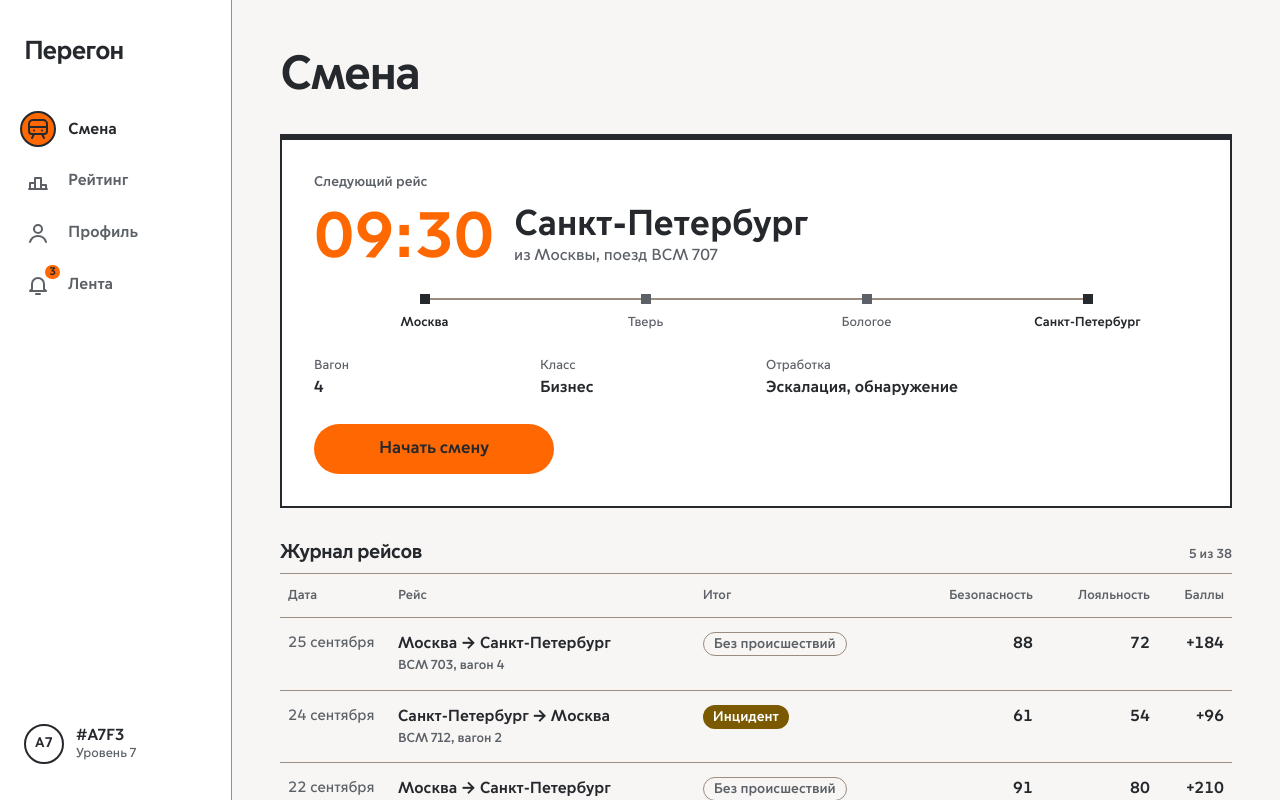
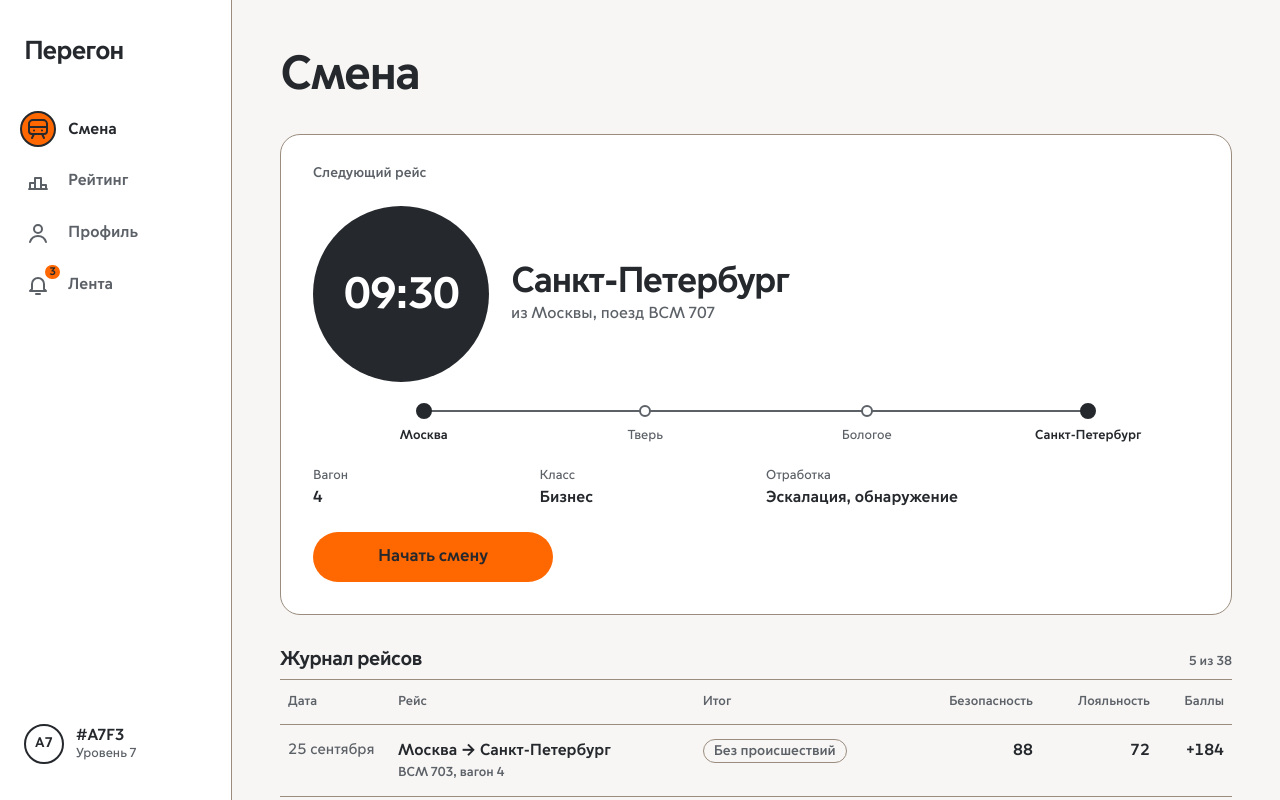
Before and after one commit to GachiL0Rd/vsm-400, a React (Vite) app in the folder Frontend/: page / in a window 1280 px wide. Shown: the top 800 px of the page. Built offline with nearby package versions, Linux system fonts and the light colour scheme; no server answers.

Commit message:
style(frontend): restyle cabinet around the departure token

```diff
--- a/Frontend/src/screens/FeedScreen/FeedScreen.css
+++ b/Frontend/src/screens/FeedScreen/FeedScreen.css
@@ -2,7 +2,7 @@
   max-width: var(--measure);
   margin: 0;
   padding: 0;
-  border-top: 2px solid var(--ink);
+  border-top: 1px solid var(--line);
   list-style: none;
 }
 
@@ -57,7 +57,7 @@
 }
 
 .notice:not(.notice--unread) .notice__icon {
-  color: var(--smoke);
+  color: var(--iron);
 }
 
 .notice__text {
--- a/Frontend/src/screens/ProfileScreen/ProfileScreen.css
+++ b/Frontend/src/screens/ProfileScreen/ProfileScreen.css
@@ -11,15 +11,17 @@
 
 .streak {
   display: grid;
-  grid-template-columns: repeat(7, 1fr);
-  gap: 4px;
+  grid-template-columns: repeat(7, 32px);
+  gap: 8px;
   margin: 0;
   padding: 0;
   list-style: none;
 }
 
 .streak__day {
-  height: 28px;
+  width: 32px;
+  height: 32px;
+  border-radius: 50%;
   background: var(--cloud);
 }
 
@@ -28,8 +30,8 @@
 }
 
 .streak__day--today {
-  border: 2px dashed var(--smoke);
-  background: var(--white);
+  border: 2px dashed var(--iron);
+  background: var(--paper);
 }
 
 .stats {
--- a/Frontend/src/screens/RatingScreen/RatingScreen.css
+++ b/Frontend/src/screens/RatingScreen/RatingScreen.css
@@ -1,34 +1,35 @@
 .segmented {
   display: grid;
   grid-template-columns: repeat(3, 1fr);
-  max-width: 480px;
+  gap: 4px;
+  max-width: 420px;
+  min-inline-size: 0;
   margin: 0;
-  padding: 0;
-  border: 2px solid var(--ink);
+  padding: 4px;
+  border: 1px solid var(--line);
+  border-radius: var(--radius-pill);
+  background: var(--white);
 }
 
 .segmented__item {
-  padding: 10px 0;
+  padding: 8px 6px;
   border: 0;
-  background: var(--white);
+  border-radius: var(--radius-pill);
+  background: transparent;
   color: var(--ink);
   font-size: 15px;
   font-weight: 700;
   cursor: pointer;
 }
 
-.segmented__item + .segmented__item {
-  border-left: 2px solid var(--ink);
-}
-
 .segmented__item:hover {
-  text-decoration: underline;
+  background: var(--cloud);
 }
 
 .segmented__item--on,
 .segmented__item--on:hover {
-  background: var(--ink);
-  color: var(--white);
+  background: var(--signal);
+  color: var(--ink);
 }
 
 .rating__me {
@@ -46,7 +47,7 @@
   max-width: var(--measure);
   margin: 0;
   padding: 0;
-  border-top: 2px solid var(--ink);
+  border-top: 1px solid var(--line);
   list-style: none;
 }
 
@@ -62,8 +63,8 @@
 
 /* Разрыв между топом и своей позицией */
 .board__row--gap {
-  margin-top: 12px;
-  border-top: 1px dashed var(--smoke);
+  margin-top: 16px;
+  border-top: 1px dashed var(--iron);
 }
 
 .board__rank {
@@ -87,16 +88,20 @@
   font-weight: 700;
 }
 
-/* «Вы здесь» — тот же оранжевый маркер, что в навигации */
+/* «Вы здесь» — вертикальная пилюля того же оранжевого, что у кнопки смены. */
 .board__row--me {
+  padding-left: 16px;
   font-weight: 800;
 }
 
 .board__row--me::before {
   content: "";
   position: absolute;
-  inset: 0 auto 0 0;
-  width: 4px;
+  top: 10px;
+  bottom: 10px;
+  left: 0;
+  width: 6px;
+  border-radius: var(--radius-pill);
   background: var(--signal);
 }
 
--- a/Frontend/src/screens/RunScreen/RunScreen.css
+++ b/Frontend/src/screens/RunScreen/RunScreen.css
@@ -19,7 +19,7 @@
   display: grid;
   gap: 20px;
   padding: 20px 0;
-  border-top: 2px solid var(--ink);
+  border-top: 1px solid var(--line);
   border-bottom: 1px solid var(--line);
 }
 
--- a/Frontend/src/screens/ShiftScreen/ShiftScreen.css
+++ b/Frontend/src/screens/ShiftScreen/ShiftScreen.css
@@ -1,12 +1,12 @@
-/* ---------- Следующий рейс: строка вокзального табло ---------- */
+/* ---------- Следующий рейс: белый билет на бумаге ---------- */
 
 .departure {
   display: flex;
   flex-direction: column;
-  gap: 24px;
-  padding: 24px 20px;
-  border: 2px solid var(--ink);
-  border-top-width: 6px;
+  gap: 22px;
+  padding: 22px 18px 20px;
+  border: 1.5px solid var(--line);
+  border-radius: var(--radius-card);
   background: var(--white);
 }
 
@@ -18,21 +18,35 @@
 
 .departure__main {
   display: flex;
+  flex-direction: column;
   align-items: flex-start;
-  gap: 20px;
-  margin-top: -12px;
+  gap: 12px;
 }
 
+.departure__main > div {
+  min-width: 0;
+}
+
+/* Жетон: время отправления в графитовом круге. */
 .departure__time {
-  color: var(--signal);
-  font-size: 44px;
+  flex: none;
+  display: grid;
+  place-items: center;
+  width: 148px;
+  height: 148px;
+  border-radius: 50%;
+  background: var(--ink);
+  color: var(--white);
+  font-size: 36px;
   font-weight: 800;
+  letter-spacing: -0.04em;
   line-height: 1;
 }
 
 .departure__to {
-  font-size: 26px;
+  font-size: 28px;
   font-weight: 800;
+  letter-spacing: -0.03em;
   line-height: 1.1;
 }
 
@@ -53,13 +67,21 @@
   align-self: stretch;
 }
 
-@media (min-width: 600px) {
+@media (min-width: 640px) {
   .departure {
-    padding: 32px;
+    padding: 28px 32px 32px;
+  }
+
+  .departure__main {
+    flex-direction: row;
+    align-items: center;
+    gap: 22px;
   }
 
   .departure__time {
-    font-size: 64px;
+    width: 176px;
+    height: 176px;
+    font-size: 44px;
   }
 
   .departure__to {
@@ -83,20 +105,22 @@
 .line__stop {
   position: relative;
   flex: 1;
-  padding-top: 20px;
+  min-width: 0;
+  padding-top: 24px;
   color: var(--iron);
-  font-size: 13px;
+  font-size: 12px;
+  line-height: 1.25;
   text-align: center;
 }
 
 .line__stop::before {
   content: "";
   position: absolute;
-  top: 5px;
+  top: 6px;
   left: 0;
   right: 0;
   height: 2px;
-  background: var(--line);
+  background: var(--iron);
 }
 
 .line__stop:first-child::before {
@@ -111,10 +135,13 @@
   content: "";
   position: absolute;
   top: 1px;
-  left: calc(50% - 5px);
-  width: 10px;
-  height: 10px;
-  background: var(--iron);
+  left: calc(50% - 6px);
+  box-sizing: border-box;
+  width: 12px;
+  height: 12px;
+  border: 2px solid var(--iron);
+  border-radius: 50%;
+  background: var(--white);
 }
 
 .line__stop:first-child,
@@ -125,7 +152,18 @@
 
 .line__stop:first-child::after,
 .line__stop:last-child::after {
+  top: -1px;
+  left: calc(50% - 8px);
+  width: 16px;
+  height: 16px;
+  border-color: var(--ink);
   background: var(--ink);
+}
+
+@media (min-width: 760px) {
+  .line__stop {
+    font-size: 13px;
+  }
 }
 
 /* ---------- Журнал рейсов ---------- */
```
